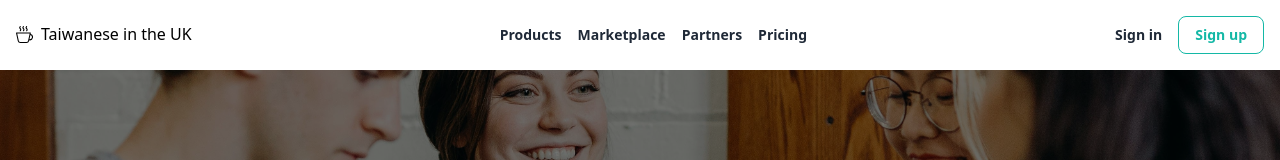
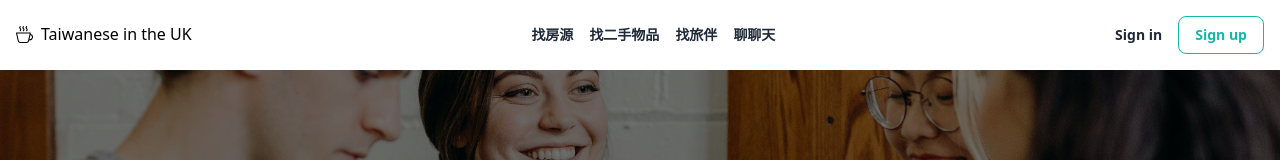
Before and after one commit to WenJenChun/taiwanese_in_the_uk, a React (Create React App) app: page / in a window 1280 px wide. Shown: the top 160 px of the page. Built offline with nearby package versions, Linux system fonts and the light colour scheme.

Commit message:
update nav

```diff
--- a/src/Nav.js
+++ b/src/Nav.js
@@ -1,10 +1,34 @@
-import React from 'react'
+import React, {useEffect} from 'react'
 import "./styles/style.css"
 import { BsCupHot } from 'react-icons/bs';
 import { PiHamburgerThin } from "react-icons/pi";
+// import { query } from 'express';
 
 
 const Nav = () => {
+  useEffect(() => {
+    const hamburgerIcon = document.querySelector("#hamburger");
+    const menuChoice = document.querySelector("#menuChoice");
+
+    if (hamburgerIcon) {
+      hamburgerIcon.addEventListener("click", (e) => {
+        e.preventDefault();
+        console.log("click");
+        menuChoice.classList.add("text-green");
+
+        // 這裡可以添加更多處理邏輯
+      });
+    }
+    // 清除事件監聽器
+    return () => {
+      if (hamburgerIcon) {
+        hamburgerIcon.removeEventListener("click", () => {
+          console.log("click");
+        });
+      }
+    };
+  }, []);
+
   return (
     <nav className='nav'>
       <div class="bg-gray-100 font-sans w-full m-0">
@@ -17,15 +41,12 @@ const Nav = () => {
                 <h2 class="inline">Taiwanese in the UK</h2>
               </div>
 
-
-              {/* 在這裡要加一個 div 讓 hamburger 控制 toggle */}
-              {/* <div></div> */}
               {/* choices */}
               <div class="hidden sm:flex sm:items-center">
-                <a href="#" class="text-gray-800 text-sm font-semibold hover:text-teal-500 mr-4">Products</a>
-                <a href="#" class="text-gray-800 text-sm font-semibold hover:text-teal-500 mr-4">Marketplace</a>
-                <a href="#" class="text-gray-800 text-sm font-semibold hover:text-teal-500 mr-4">Partners</a>
-                <a href="#" class="text-gray-800 text-sm font-semibold hover:text-teal-500">Pricing</a>
+                <a href="#" class="text-gray-800 text-sm font-semibold hover:text-teal-500 mr-4">找房源</a>
+                <a href="#" class="text-gray-800 text-sm font-semibold hover:text-teal-500 mr-4">找二手物品</a>
+                <a href="#" class="text-gray-800 text-sm font-semibold hover:text-teal-500 mr-4">找旅伴</a>
+                <a href="#" class="text-gray-800 text-sm font-semibold hover:text-teal-500">聊聊天</a>
               </div>
 
               {/* sign in */}
@@ -35,13 +56,14 @@ const Nav = () => {
               </div>
 
               {/* hamburger icon */}
-              <div class="sm:hidden cursor-pointer">
+              <div class="sm:hidden cursor-pointer" id="hamburger">
                 <a href=""><PiHamburgerThin class="inline pr-2 pb-0.5" size={25} color="black" /></a>
               </div>
 
             </div>
 
-            <div class="block sm:hidden bg-white border-t-2 py-2">
+            <div class="block sm:hidden bg-pink text-blue border-t-2 py-2" id="menuChoice">
+              <p>test</p>
               <div class="flex flex-col">
                 <a href="#" class="text-gray-800 text-sm font-semibold hover:text-teal-500 mb-1">Products</a>
                 <a href="#" class="text-gray-800 text-sm font-semibold hover:text-teal-500 mb-1">Marketplace</a>
```
